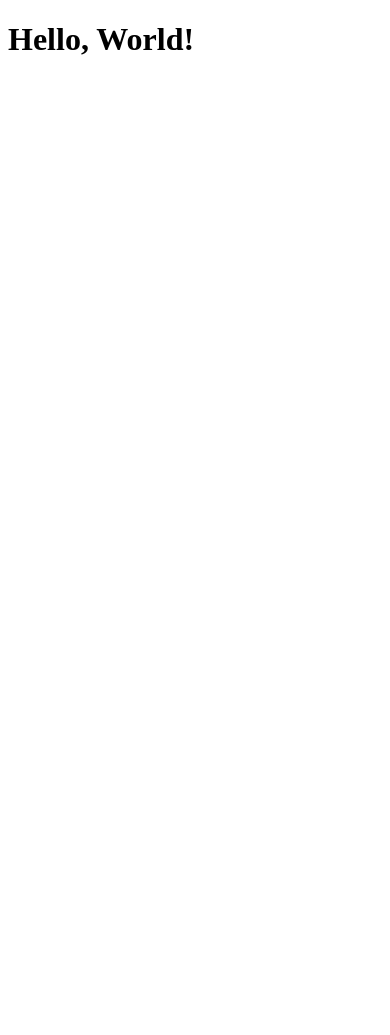
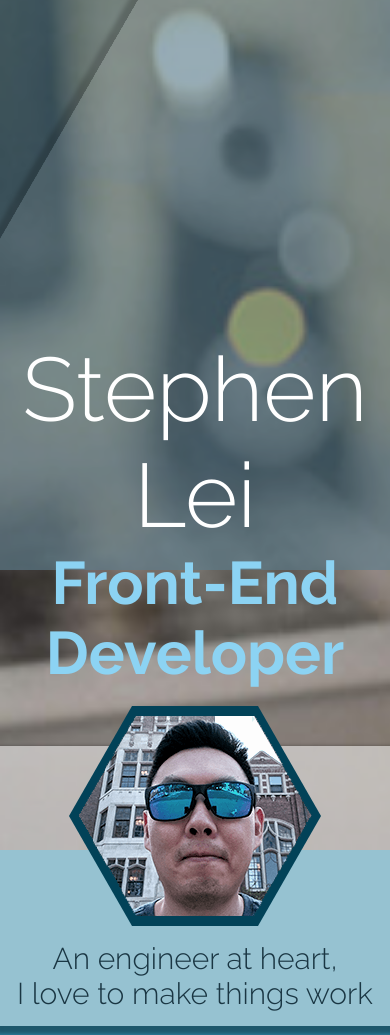
Before and after one commit to stephendlei/stephenlei.com, a plain HTML site: page index.html in a window 390 px wide. Shown: the top 1035 px of the page. Before the commit the page ends 844 px from the top, so only its background shows below. Drawn offline with Linux system fonts and the light colour scheme.

Commit message:
all working files.  Site still needs responsive styles

```diff
--- a/index.html
+++ b/index.html
@@ -1,9 +1,54 @@
 <!DOCTYPE html>
 <html>
 <head>
+	<meta http-equiv="content-type" content="text/html; charset=UTF-8" />
 	<title>Allo!</title>
+	<!-- <link href="//fonts.googleapis.com/css?family=Raleway" rel="stylesheet"> -->
+	<link href="https://fonts.googleapis.com/css?family=Raleway:300,400,700" rel="stylesheet">
+	<link rel="stylesheet" href="theme/theme.min.css">
 </head>
 <body>
-	<h1>Hello, World!</h1>
+	<header>
+		<div class="overlay">
+
+		</div>
+	</header>
+	<main>
+		<div class="hero">
+			<h1>Stephen Lei</h1>
+			<h2>Front-End Developer</h2>
+		</div>
+		<div class="band">
+			<div class="profile">
+				<div class="hex-wrapper">
+					<div class="hex outer-hex hex-med hex-left hidden">
+						<div class="hex inner-hex">
+							<a href="http://www.linkedin.com/in/stephenlei" target="_blank"><img src="images/linkedin_icon.svg" /></a>
+						</div>
+					</div>
+					<div class="hex outer-hex hex-lg">
+						<div class="hex inner-hex">
+							<img class="profile-pic" src="images/profile.png" alt="me"/>
+						</div>
+					</div>
+					<div class="hex outer-hex hex-med hex-right hidden">
+						<div class="hex inner-hex">
+							<a href="mailto:stephendlei@gmail.com" target="_blank"><img src="images/mail_icon.svg" /></a>
+						</div>
+					</div>
+				</div>
+			</div>
+			<div class="slogan">
+				<p>An engineer at heart,<br/>I love to make things work</p>
+			</div>
+		</div>
+		<article>
+			<div class="about">
+				<p>I am a web developer who lives in Washington, DC.  Currently working for <a href="http://redmon.com" target="_blank">Redmon Group</a>. I have a bit of a thing for my <a href="https://youtu.be/X8ULNYEf-8I" target="_blank">dogs</a>.</p>
+			</div>
+		</article>
+	</main>
+	<footer>
+
 </body>
 </html>
--- /dev/null
+++ b/theme/source/_mixins.scss
@@ -0,0 +1,32 @@
+@mixin border-radius($radius) {
+	-webkit-border-radius: $radius;
+	-moz-border-radius: $radius;
+	-ms-border-radius: $radius;
+	border-radius: $radius;
+}
+
+@mixin box-shadow($horz, $vert, $blur, $spread, $color, $inset: false) {
+	@if $inset {
+		-webkit-box-shadow:inset $horz $vert $blur $spread $color;
+		-moz-box-shadow:inset $horz $vert $blur $spread $color;
+		box-shadow:inset $horz $vert $blur $spread $color;
+  	} @else {
+		-webkit-box-shadow: $horz $vert $blur $spread $color;
+		-moz-box-shadow: $horz $vert $blur $spread $color;
+		box-shadow: $horz $vert $blur $spread $color;
+  	}
+}
+
+@mixin no-select {
+	-moz-user-select: -moz-none;
+	-khtml-user-select: none;
+	-webkit-user-select: none;
+	-o-user-select: none;
+	user-select: none;
+}
+
+@mixin gradient($from, $to) {
+	background: -webkit-gradient(linear, left top, left bottom, from($from), to($to));
+	background: -moz-linear-gradient(top, $from, $to);
+	filter:  progid:DXImageTransform.Microsoft.gradient(startColorstr='#{$from}', endColorstr='#{$to}');
+}
--- /dev/null
+++ b/theme/source/_variables.scss
@@ -0,0 +1,12 @@
+//variables scss
+
+$background-color: #2d85a4;
+$text-color: #ffffff;
+$accent-text-color: #8cd3f3;
+$alt-text-color: #1a3643;
+$hex-border-color: #024258;
+$hex-fill-color:#d9f0f1;
+
+//hex
+$hex_height_lg: 220px;
+$hex_height_med: 126px;
--- /dev/null
+++ b/theme/source/theme.scss
@@ -0,0 +1,252 @@
+//base scss
+
+@import '_variables';
+@import '_mixins';
+
+html, body, div, span, applet, object, iframe, h1, h2, h3, h4, h5, h6, p, blockquote, pre,
+a, abbr, acronym, address, big, cite, code, del, dfn, em, font, img, ins, kbd, q, s, samp,
+small, strike, strong, sub, sup, tt, var, b, u, i, center,
+dl, dt, dd, ol, ul, li, fieldset, form, label, legend,
+table, caption, tbody, tfoot, thead, tr, th, td {
+	margin: 0; padding: 0;  border: 0; outline: 0; font-size: 100%;
+	vertical-align: baseline; background: transparent;
+}
+
+ol, ul { list-style: none; }
+
+body {
+	background: $background-color;
+	font-family: 'Raleway', sans-serif;
+	font-size: 16px;
+	margin: 0;
+}
+
+h1 {
+	font-size: 5.625em;
+	font-weight: 300;
+}
+
+h2 {
+	font-size: 3.75em;
+	font-weight: 700;
+}
+
+a {
+	text-decoration: none;
+	color: $accent-text-color;
+}
+
+header {
+	position: absolute;
+	top: 0;
+	left: 0;
+	width: 100%;
+	height: 850px;
+	background: url("../images/background_banner_sm.jpg") no-repeat;
+	background-size: 2500px auto;
+	background-position: center bottom;
+	z-index: 0;
+	&:before {
+		content:'';
+		position: absolute;
+		width: 100%;
+		height: 67%;
+		background: #3f6577;
+		opacity: 0.6;
+
+	}
+	.overlay {
+		position: relative;
+		float: right;
+		height: 570px;
+		width: calc(50% + 500px);
+		overflow: hidden;
+		/* &:before {
+			content:'';
+			position: absolute;
+			top: 14%;
+			left: 14%;
+			height: 130%;
+			width: 65%;
+			transform: rotate(32deg);
+			@include box-shadow(-10px,0,4px,-2px, rgba(0,0,0,0.35));
+		} */
+		&:after {
+			content:'';
+			position: absolute;
+			top: calc(-25vw + 100px);
+			left: 280px;
+			display: block;
+			height: calc(60vw + 500px);
+			width: calc(40vw + 500px);
+			background:  rgba(255,255,255,0.1);
+			transform: rotate(30deg);
+			@include box-shadow(-10px,0,4px,-2px, rgba(0,0,0,0.2));
+		}
+		/* &:after {
+			content:'';
+			position: absolute;
+			top: 0;
+			right: 0;
+			display: block;
+			border-bottom: 570px solid rgba(255,255,255,0.1);
+			border-left: 344px solid transparent;
+			height: 0;
+			width: 65%;
+		} */
+
+	}
+}
+
+main {
+	position: relative;
+}
+
+.hero {
+	margin-top: 21em;
+	margin-bottom: 3.625em;
+	text-align: center;
+	h1 {
+		color: #ffffff;
+		margin: 0;
+	}
+	h2 {
+		color: $accent-text-color;
+		margin: 0;
+	}
+}
+
+.band {
+	position: relative;
+	text-align: center;
+	background: rgba(255,255,255,0.5);
+	width: 100%;
+	height: 280px;
+	@include box-shadow(0,4px,4px,4px,rgba(0,0,0,0.35));
+	.slogan {
+		padding-top: 6.5em;
+		font-size: 1.875em;
+		font-weight: 300;
+		color: $alt-text-color;
+	}
+}
+
+.profile {
+	position: absolute;
+	top: -40px;
+	left: 0;
+	right: 0;
+	text-align: center;
+	@include no-select;
+	.hex-wrapper {
+		display: inline-block;
+		min-width: 225px;
+		&:hover .outer-hex {
+			margin: 0 4em;
+			transition: all 0.3s ease-out;
+		}
+		.hex {
+			position: relative;
+			background: $hex-border-color;
+			color: $hex-border-color;
+			z-index: 500;
+			&:before, &:after {
+				content: '';
+				position: absolute;
+				top: 0;
+				height: 0;
+				width: 0;
+				border-style: solid;
+			}
+			&:before {
+				right: 100%;
+				border-color: transparent currentColor transparent transparent;
+			}
+
+			&:after {
+				left: 100%;
+				border-color: transparent transparent transparent currentColor;
+			}
+		}
+		.outer-hex {
+			display: inline-block;
+			vertical-align: middle;
+			margin: 0 -3em;
+			transition: all 0.2s ease-in;
+		}
+		.inner-hex {
+			position: absolute;
+			background: $hex-fill-color;
+			color: $hex-fill-color;
+		}
+		.hex-lg {
+			height: $hex_height_lg;
+			width: calc(#{$hex_height_lg} * 0.5772);
+			z-index: 700;
+			&:before { border-width: calc(#{$hex_height_lg} / 2) calc((#{$hex_height_lg} / 2) / 1.732) calc(#{$hex_height_lg} / 2) 0; }
+			&:after { border-width: calc(#{$hex_height_lg} / 2) 0 calc(#{$hex_height_lg} / 2) calc((#{$hex_height_lg} / 2) / 1.732); }
+			.inner-hex {
+				height: $hex_height_lg - 20px;
+				width: calc(#{$hex_height_lg - 20px} * 0.5772);
+				top: 10px;
+				left: 5px;
+				&:before { border-width: calc(#{$hex_height_lg - 20px} / 2) calc(((#{$hex_height_lg} - 20)/ 2) / 1.732) calc(#{$hex_height_lg - 20px} / 2) 0; }
+				&:after { border-width: calc(#{$hex_height_lg - 20px} / 2) 0 calc(#{$hex_height_lg - 20px} / 2) calc(((#{$hex_height_lg} - 20)/ 2) / 1.732); }
+				img {
+					position: absolute;
+					top: 0;
+					left: -50%;
+				}
+			}
+		}
+		.hex-med {
+			height: $hex_height_med;
+			width: calc(#{$hex_height_med} * 0.5772);
+			z-index: 600;
+			&:before { border-width: calc(#{$hex_height_med} / 2) calc(#{$hex_height_med} / 4) calc(#{$hex_height_med} / 2) 0; }
+			&:after { border-width: calc(#{$hex_height_med} / 2) 0 calc(#{$hex_height_med} / 2) calc(#{$hex_height_med} / 4); }
+			.inner-hex {
+				height: $hex_height_med - 12px;
+				width: calc(#{$hex_height_med - 12px} * 0.5772);
+				top: 6px;
+				left: 3px;
+				&:before { border-width: calc(#{$hex_height_med - 12px} / 2) calc(#{$hex_height_med - 12px} / 4) calc(#{$hex_height_med - 12px} / 2) 0;	}
+				&:after { border-width: calc(#{$hex_height_med - 12px} / 2) 0 calc(#{$hex_height_med - 12px} / 2) calc(#{$hex_height_med - 12px} / 4); }
+			}
+		}
+
+		.hex-left, .hex-right {
+			img {
+				position: absolute;
+				top: calc(50% - #{$hex_height_med}/3);
+				left: calc(50% - #{$hex_height_med}/3);
+				width: calc(#{$hex_height_med} / 1.5);
+				height: auto;
+				z-index: 500;
+			}
+		}
+
+		.hex-right img {
+			color: $accent-text-color;
+		}
+	}
+}
+
+
+
+article {
+	max-width: 1220px;
+	margin: 0 auto;
+	padding: 0 3em;
+	.about {
+		font-size: 3em;
+		color: $text-color;
+		p {
+			margin: 0.25em 0;
+		}
+	}
+}
+
+footer {
+
+}
```
Also changed, not shown: hello.html (deleted, +0 -9 lines), images/background_banner_lg.jpg (added), images/background_banner_med.jpg (added), images/background_banner_sm.jpg (added), images/linkedin_icon.svg (added), images/mail_icon.svg (added), images/profile.png (added), js/main.js (added), theme/theme.min.css (added), 2 other files.
